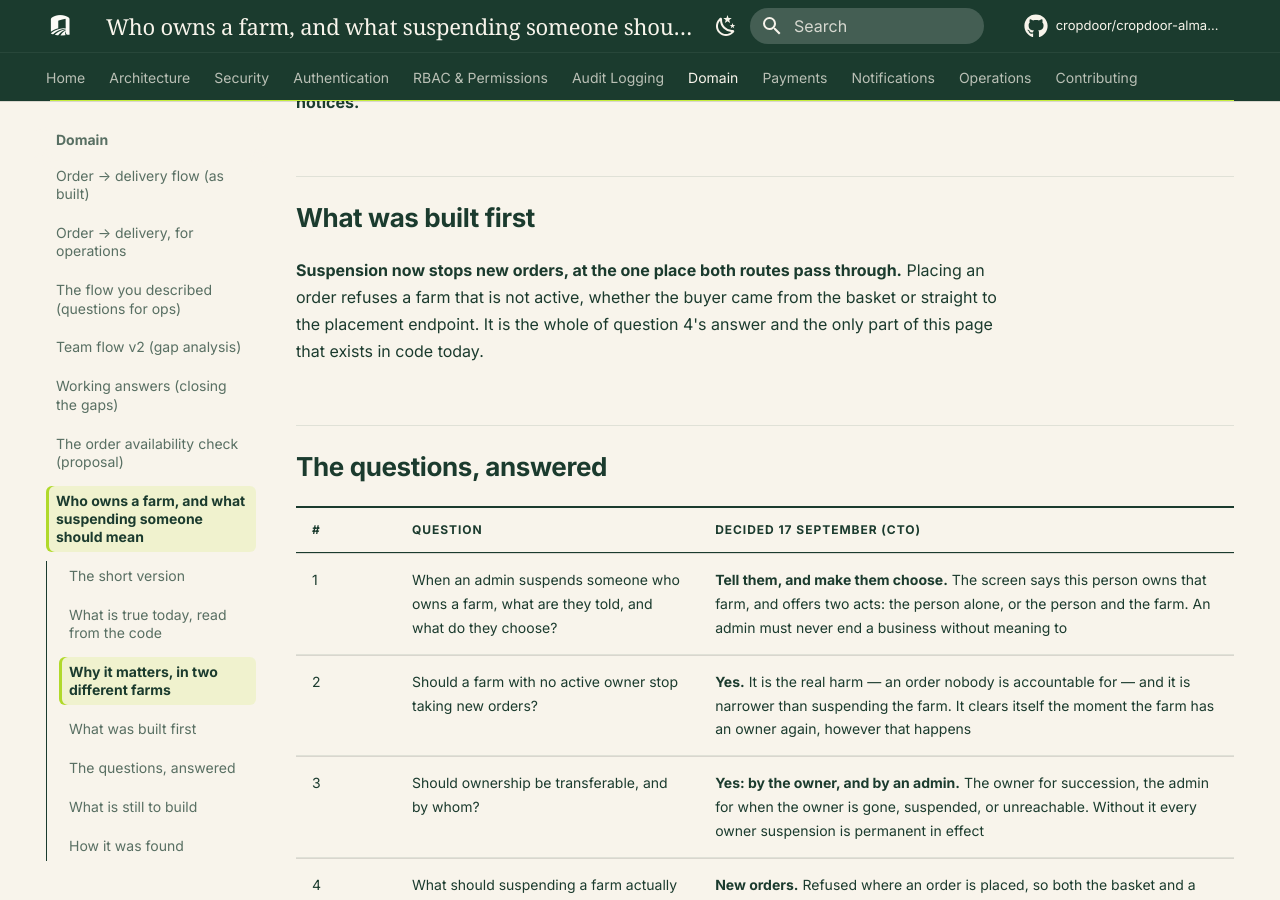
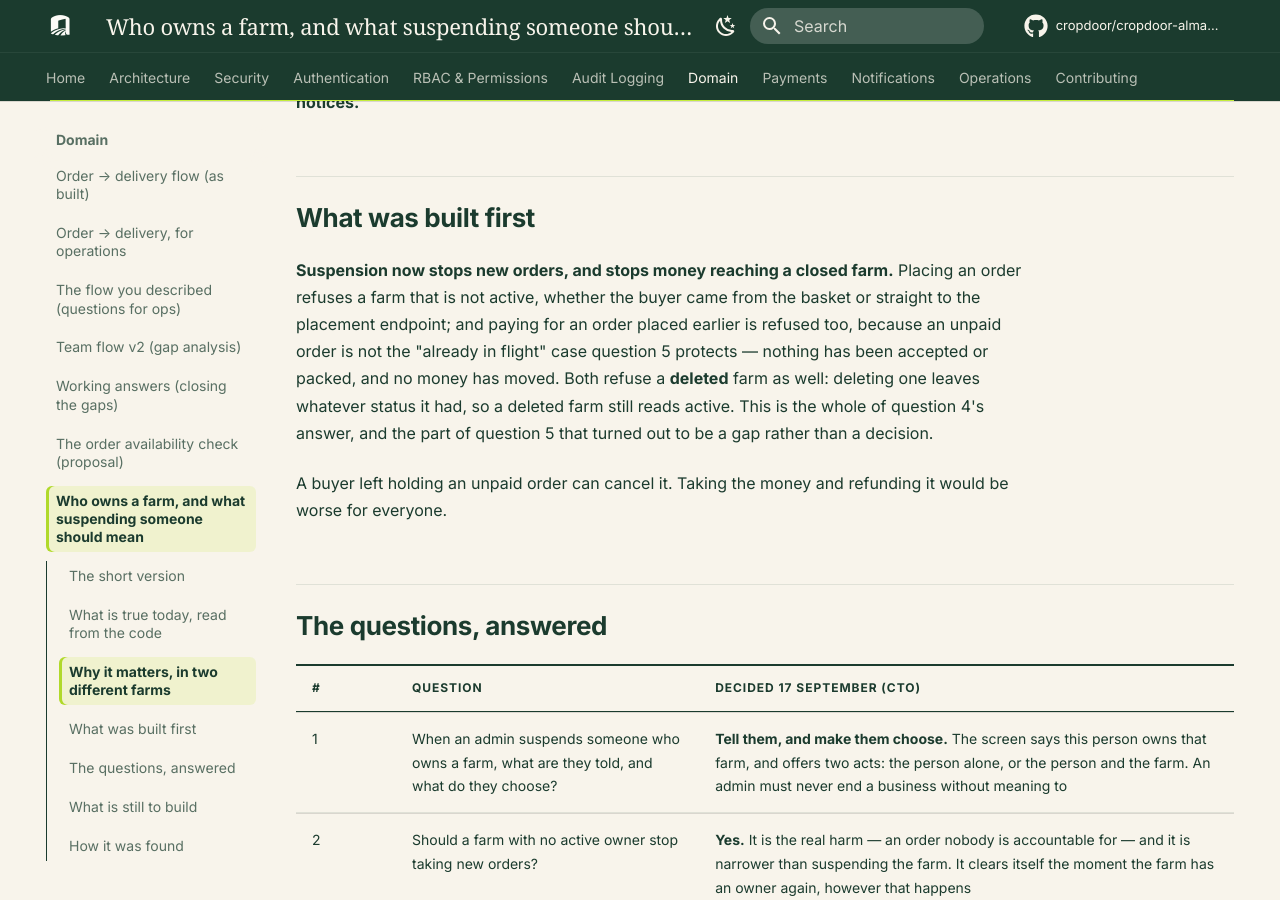
Before and after one commit to cropdoor/cropdoor-almanac, an MkDocs documentation site: the page built from docs/domain/farm-ownership-and-suspension.md, in a window 1280 px wide and 900 px high, scrolled down 1804 px. Built offline with MkDocs 1.6.1 and Material for MkDocs 9.7.7, drawn with Linux system fonts in a browser that asks for light colours; some web fonts are replaced; comment, search, counter and statistics services are not loaded.

Commit message:
docs(domain): a closed farm takes no new money either

```diff
--- a/docs/domain/farm-ownership-and-suspension.md
+++ b/docs/domain/farm-ownership-and-suspension.md
@@ -40,10 +40,16 @@ is suspended; **the harm is that the farm has nobody accountable and nobody noti
 
 ## What was built first
 
-**Suspension now stops new orders, at the one place both routes pass through.** Placing an order
-refuses a farm that is not active, whether the buyer came from the basket or straight to the
-placement endpoint. It is the whole of question 4's answer and the only part of this page that
-exists in code today.
+**Suspension now stops new orders, and stops money reaching a closed farm.** Placing an order refuses
+a farm that is not active, whether the buyer came from the basket or straight to the placement
+endpoint; and paying for an order placed earlier is refused too, because an unpaid order is not the
+"already in flight" case question 5 protects — nothing has been accepted or packed, and no money has
+moved. Both refuse a **deleted** farm as well: deleting one leaves whatever status it had, so a deleted
+farm still reads active. This is the whole of question 4's answer, and the part of question 5 that
+turned out to be a gap rather than a decision.
+
+A buyer left holding an unpaid order can cancel it. Taking the money and refunding it would be worse
+for everyone.
 
 ## The questions, answered
 
```
